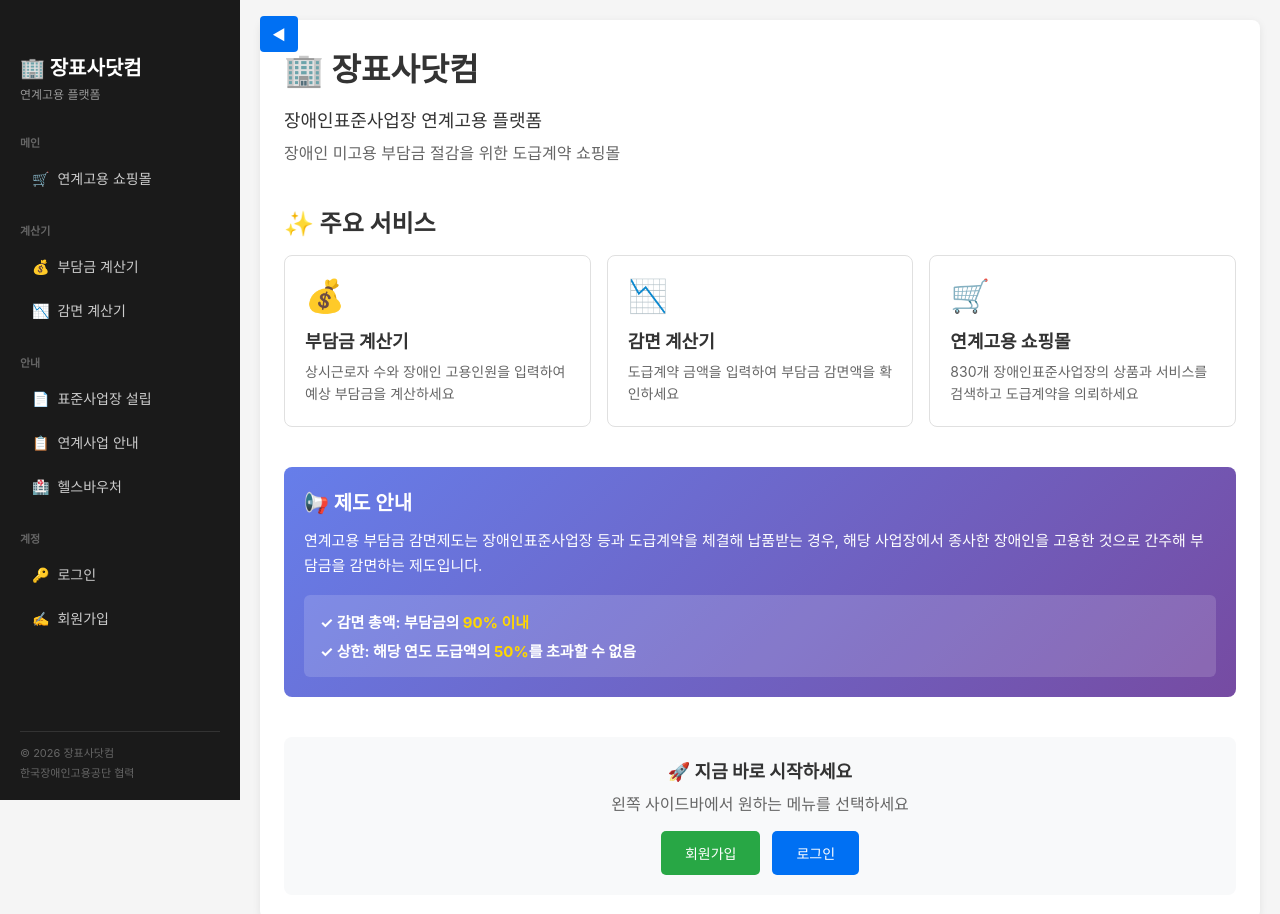
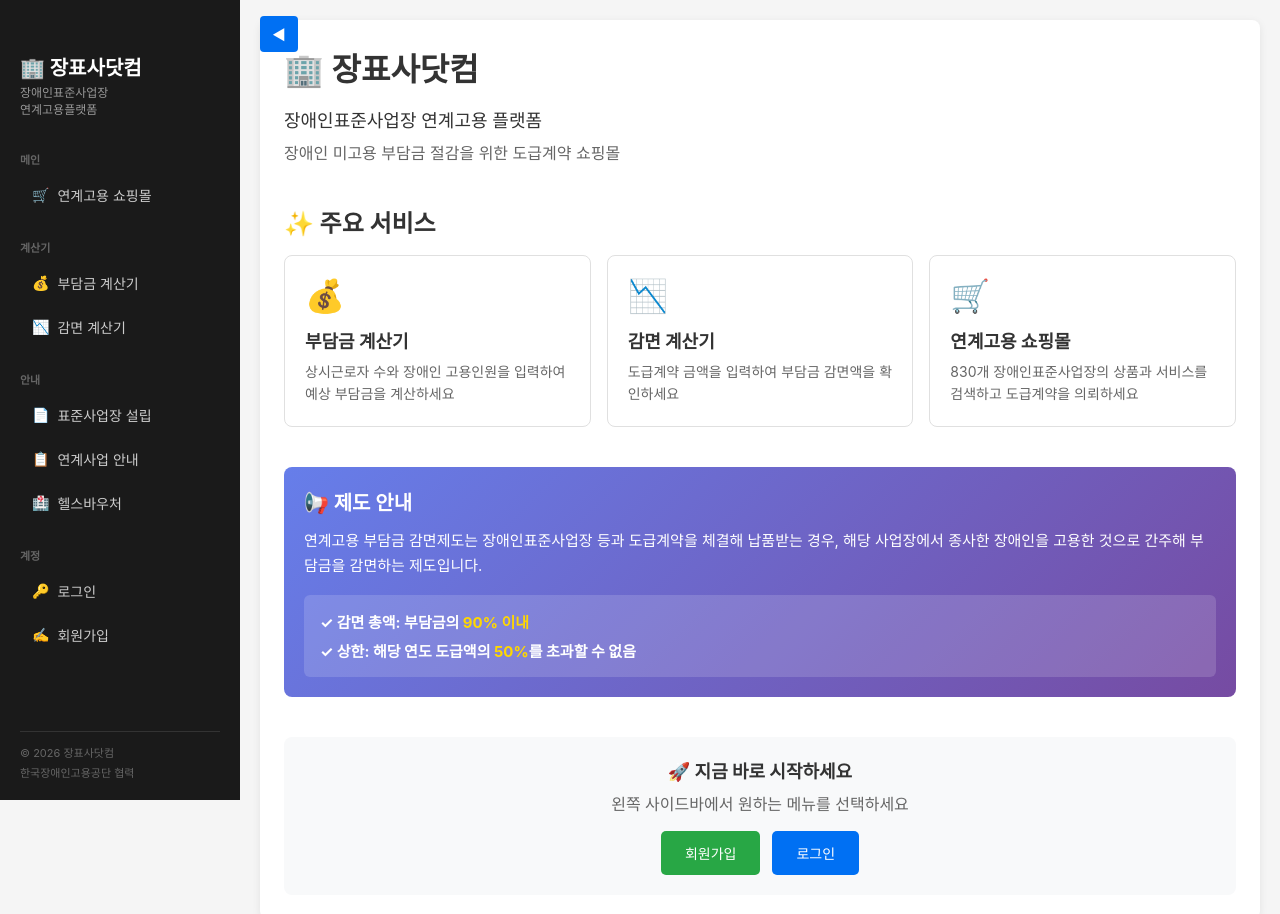
Before and after one commit to masolshop/jangpyosa, a Next.js app in the folder apps/web/: page / in a window 1280 px wide. Shown: the top 914 px of the page. Built offline with nearby package versions, Linux system fonts and the light colour scheme.

Commit message:
Change sidebar subtitle to 2 lines: 장애인표준사업장 + 연계고용플랫폼

```diff
--- a/apps/web/src/components/Sidebar.tsx
+++ b/apps/web/src/components/Sidebar.tsx
@@ -78,8 +78,9 @@ export default function Sidebar() {
           }}
         >
           <h2 style={{ margin: 0, fontSize: 20 }}>🏢 장표사닷컴</h2>
-          <p style={{ margin: "4px 0 0 0", fontSize: 12, color: "#999" }}>
-            연계고용 플랫폼
+          <p style={{ margin: "4px 0 0 0", fontSize: 12, color: "#999", lineHeight: 1.4 }}>
+            장애인표준사업장<br />
+            연계고용플랫폼
           </p>
         </a>
 
```
